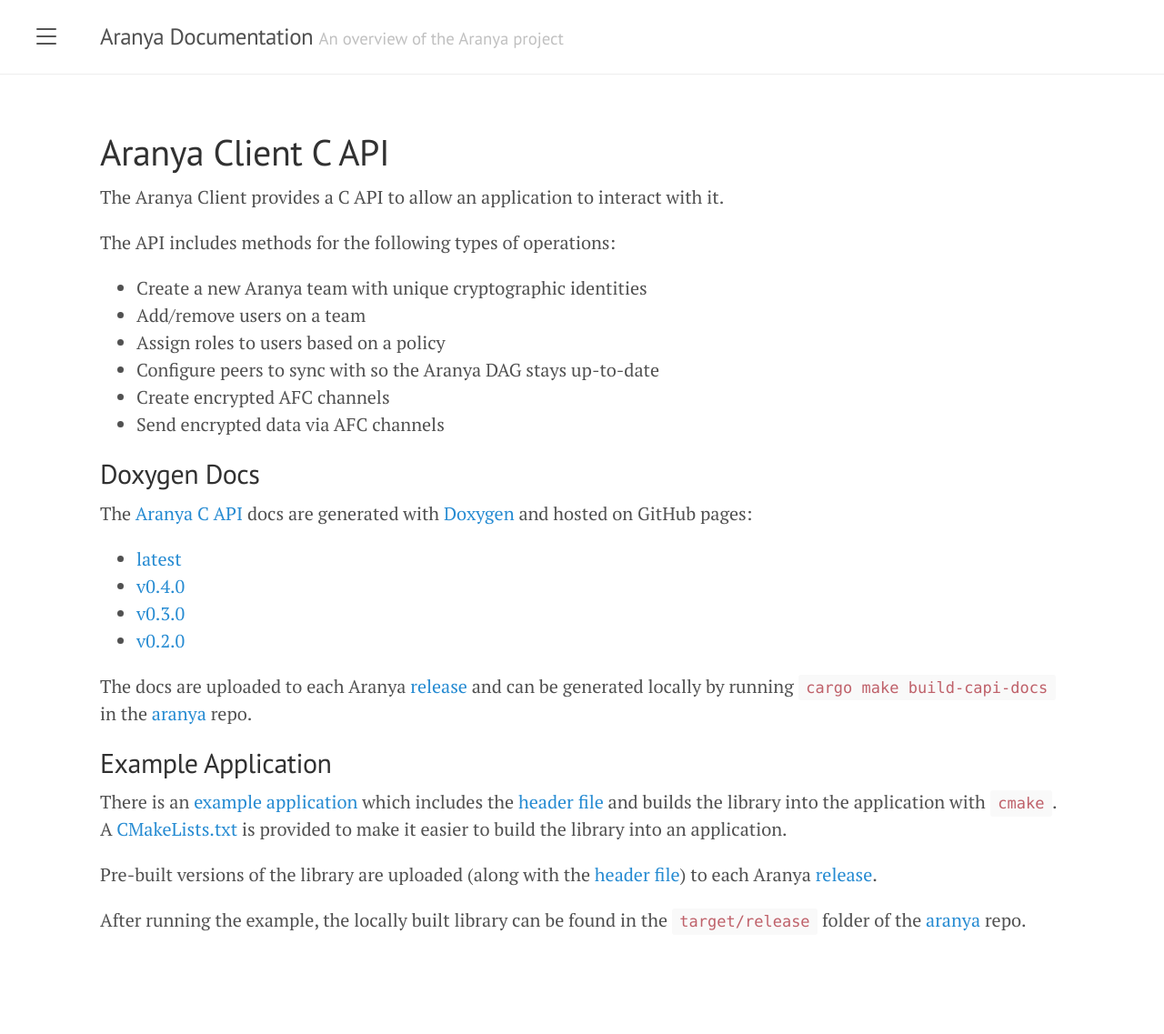
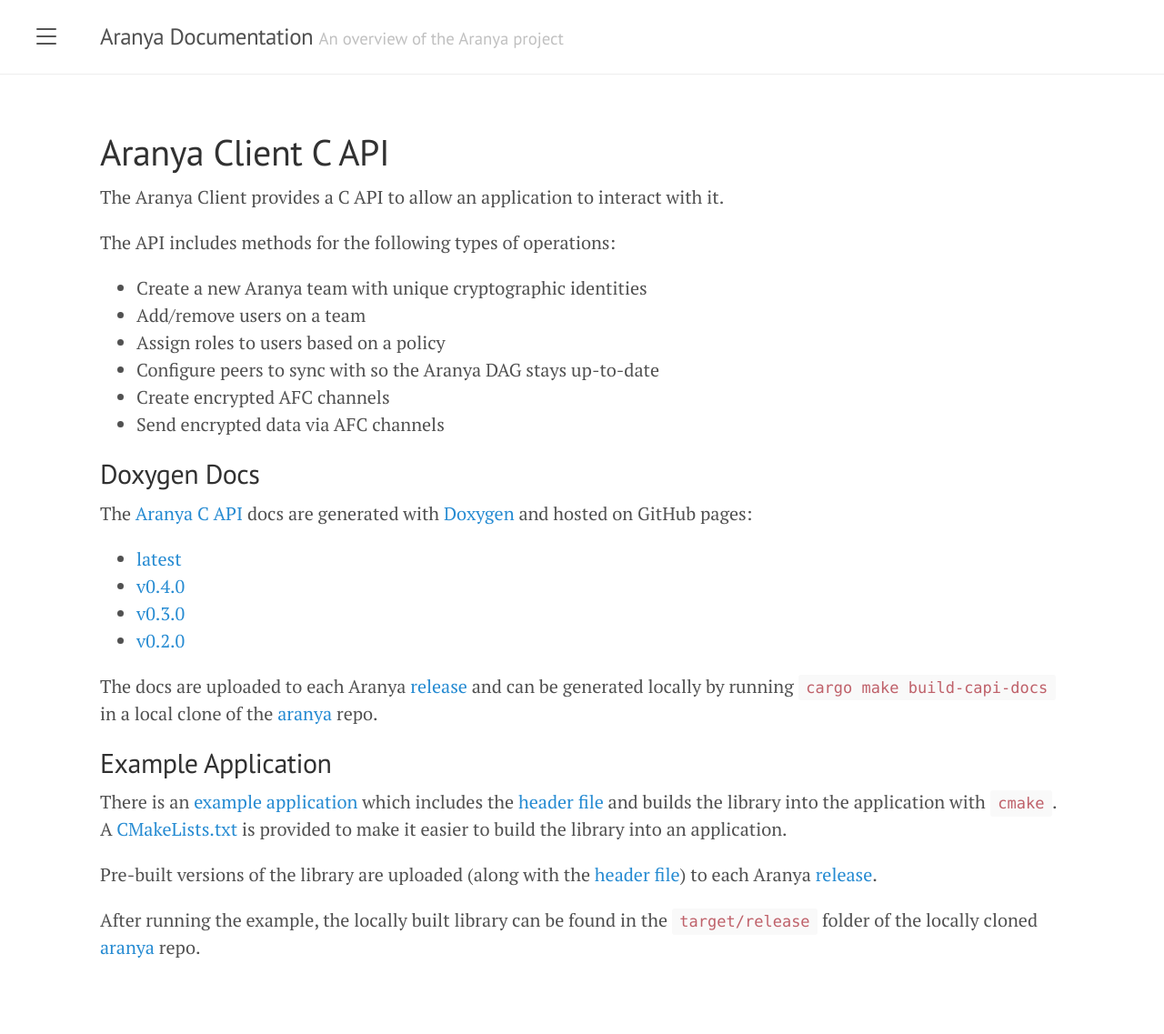
Before and after one commit to aranya-project/aranya-docs, a Jekyll site: the page built from docs/capi.md, in a window 1280 px wide. Shown: the whole page at 91% size. Built offline with Jekyll 4.4.1, drawn with Linux system fonts in a browser that asks for light colours; before the commit the page ends 1107 px from its top, so only the background shows below that.

Commit message:
local clone

```diff
--- a/docs/capi.md
+++ b/docs/capi.md
@@ -28,7 +28,7 @@
     <li><a href="{{ capi_url }}/v0.2.0">v0.2.0</a></li>
 </ul>
 
-The docs are uploaded to each Aranya [release](https://github.com/aranya-project/aranya/releases) and can be generated locally by running `cargo make build-capi-docs` in the [aranya](https://github.com/aranya-project/aranya) repo.
+The docs are uploaded to each Aranya [release](https://github.com/aranya-project/aranya/releases) and can be generated locally by running `cargo make build-capi-docs` in a local clone of the [aranya](https://github.com/aranya-project/aranya) repo.
 
 ## Example Application
 
@@ -36,4 +36,4 @@
 
 Pre-built versions of the library are uploaded (along with the [header file](https://github.com/aranya-project/aranya/blob/main/crates/aranya-client-capi/output/aranya-client.h)) to each Aranya [release](https://github.com/aranya-project/aranya/releases).
 
-After running the example, the locally built library can be found in the `target/release` folder of the [aranya](https://github.com/aranya-project/aranya) repo.
+After running the example, the locally built library can be found in the `target/release` folder of the locally cloned [aranya](https://github.com/aranya-project/aranya) repo.
```
